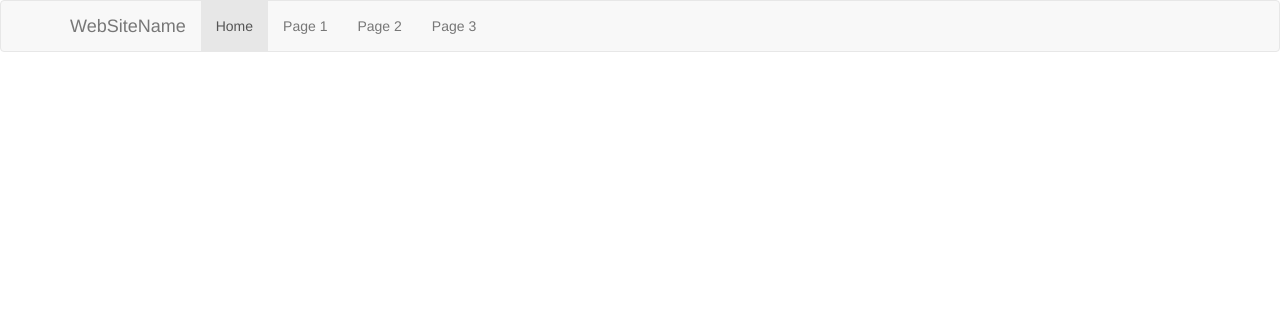
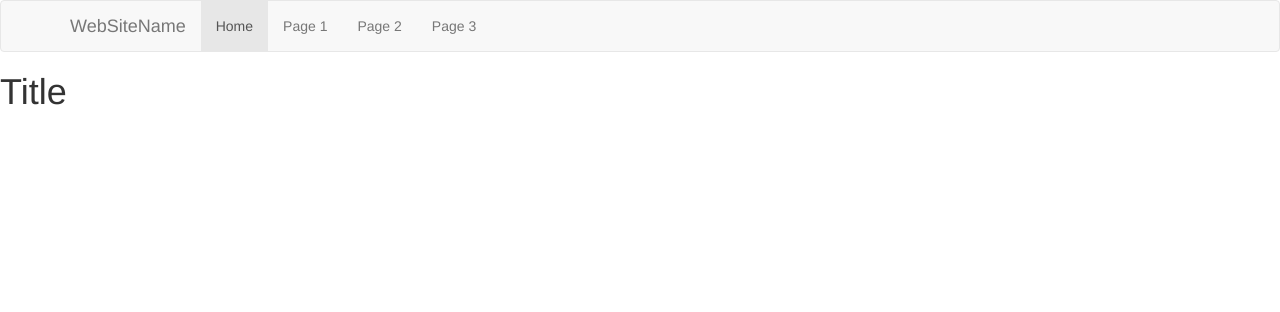
Before and after one commit to santhosh-ssk/website_ui, a Flask app: page / in a window 1280 px wide. Shown: the top 312 px of the page. Run offline with Flask 2, Linux system fonts and the light colour scheme; some libraries are stand-ins or nearby versions.

Commit message:
sample data

```diff
--- a/templates/index.html
+++ b/templates/index.html
@@ -19,5 +19,6 @@
     </ul>
   </div>
 </nav>
+	<h1>Title</h1>
 </body>
 </html>
```
